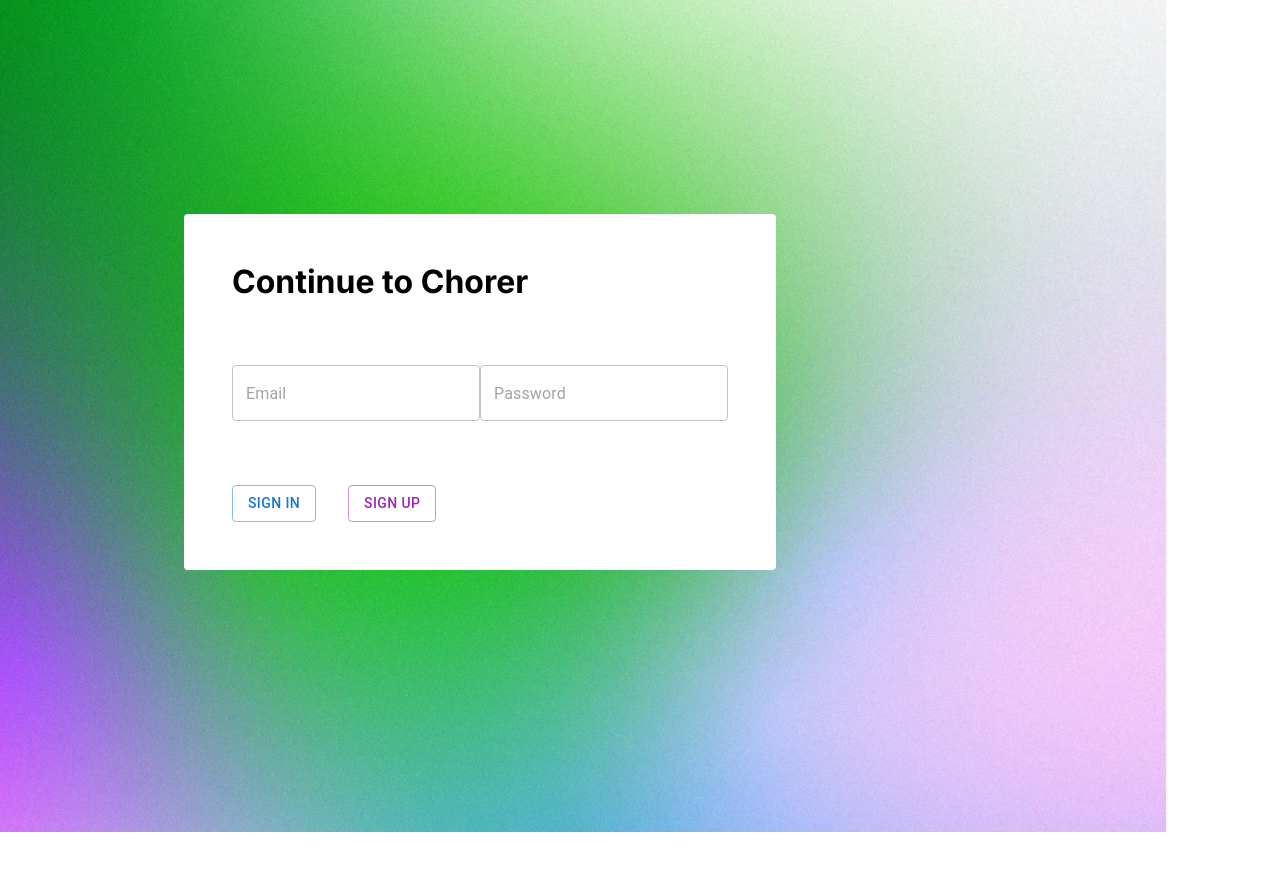
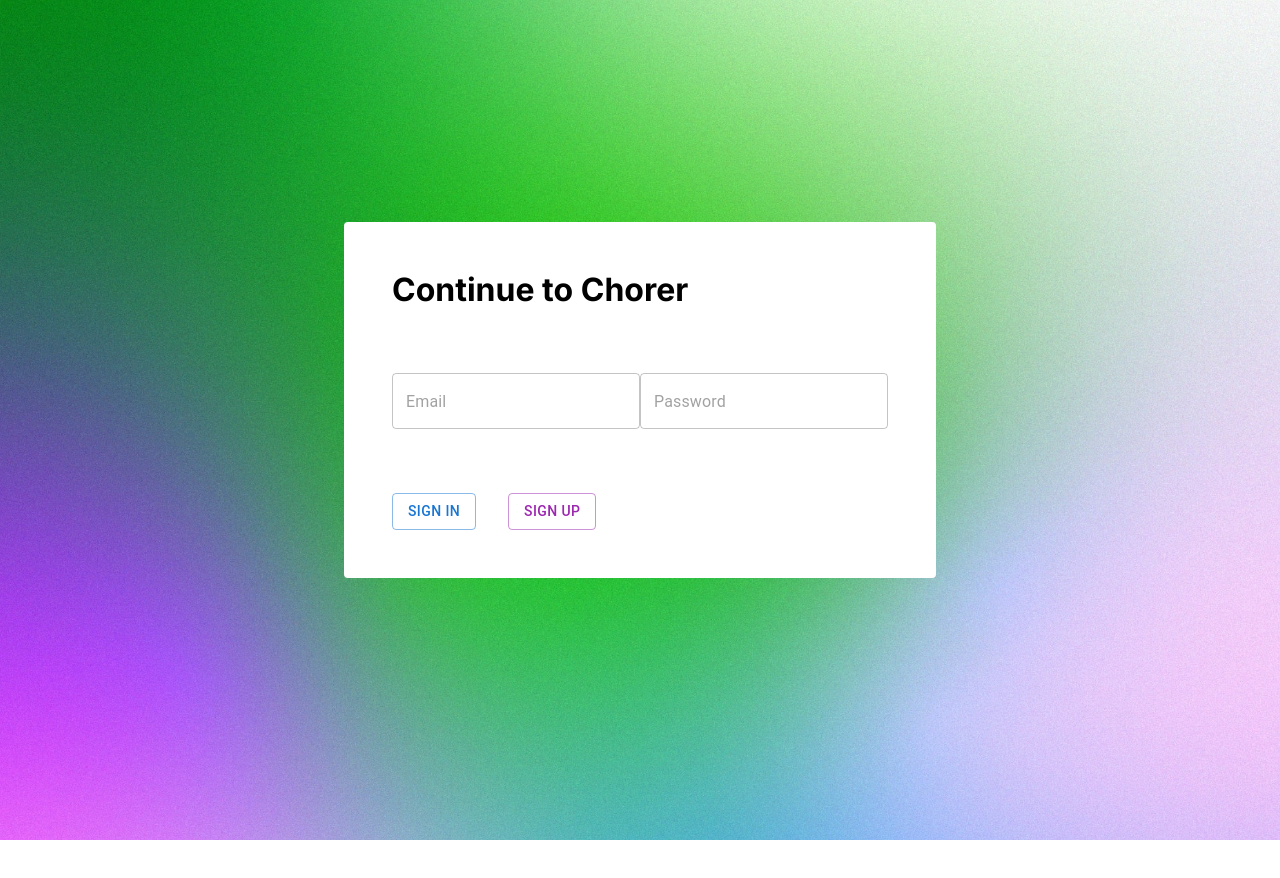
Before and after one commit to sd0e/chorer, a Next.js app: page /auth in a window 1280 px wide. After the commit the page ends 800 px from the top, so only its background shows below. Built offline with nearby package versions, Linux system fonts and the light colour scheme.

Commit message:
Allow admin and owner status to be fetched from session

```diff
--- a/components/layout.module.css
+++ b/components/layout.module.css
@@ -4,10 +4,10 @@
 }
 
 .containerInner {
-	max-width: 50rem;
+	width: calc(100% - 6rem);
 	padding: 0 3rem;
 	margin: 5rem auto 6rem;
-	height: calc(100vh - 11rem);
+	height: calc(100vh - 10rem);
 }
 
 .containerInnerWithMenu {
--- a/components/layout.tsx
+++ b/components/layout.tsx
@@ -35,7 +35,7 @@ export default function Layout({ children, title, leftMenu = false }: { children
             { leftMenu ? <div className={styles.menuContainer}>
                 <LeftMenu />
             </div> : null }
-            <div className={leftMenu ? styles.centralContainer : styles.centralContainerLeftMenu}>
+            <div className={leftMenu ? styles.centralContainerLeftMenu : styles.centralContainer}>
                 { /* framer motion component which uses animation when it enters */ }
                 <motion.div
                     className={leftMenu ? styles.containerInnerWithMenu : styles.containerInner}
--- a/scripts/getSessionFeature.ts
+++ b/scripts/getSessionFeature.ts
@@ -6,7 +6,9 @@ export enum Feature {
 	AppliedHousehold = "appliedHousehold",
 	Email = "email",
 	WeekStartMonday = "weekStartMonday",
-	HouseholdName = "householdName"
+	HouseholdName = "householdName",
+	IsAdmin = "isAdmin",
+	IsOwner = "isOwner"
 }
 
 // returns the value of a session feature in localStorage, preventing user from having to deal with parsing issues
--- a/styles/globals.css
+++ b/styles/globals.css
@@ -19,5 +19,8 @@ p {
 }
 
 #__next {
+  position: fixed;
+  top: 0;
   height: 100%;
+  width: 100%;
 }
```
